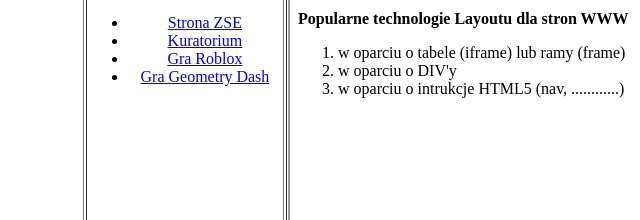
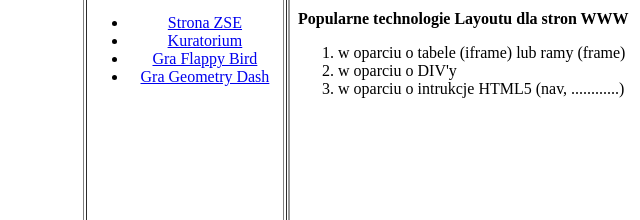
Before and after one commit to Wojtek666999/Zadania-1-16, a plain HTML site: page index.html in a window 1280 px wide. Shown: the part 413-633 px from the top of the page, 0-640 px from the left. Drawn offline with Linux system fonts and the light colour scheme.

Commit message:
Modify links in index.html
Updated links in the left menu and added Flappy Bird link.

```diff
--- a/index.html
+++ b/index.html
@@ -21,7 +21,7 @@
 			<a href="https://www.kuratorium.gda.pl/" target="obszar_glowny">Kuratorium</a>
 		</li>
 		<li>
-			<a href="https://roblox.com/" target="obszar_glowny">Gra Roblox</a>
+			<a href="https://flappybird.io/" target="obszar_glowny">Gra Flappy Bird</a>
 		</li>
 		<li>
 			<a href="https://www.geometrydash.com/" target="obszar_glowny">Gra Geometry Dash</a>
```
